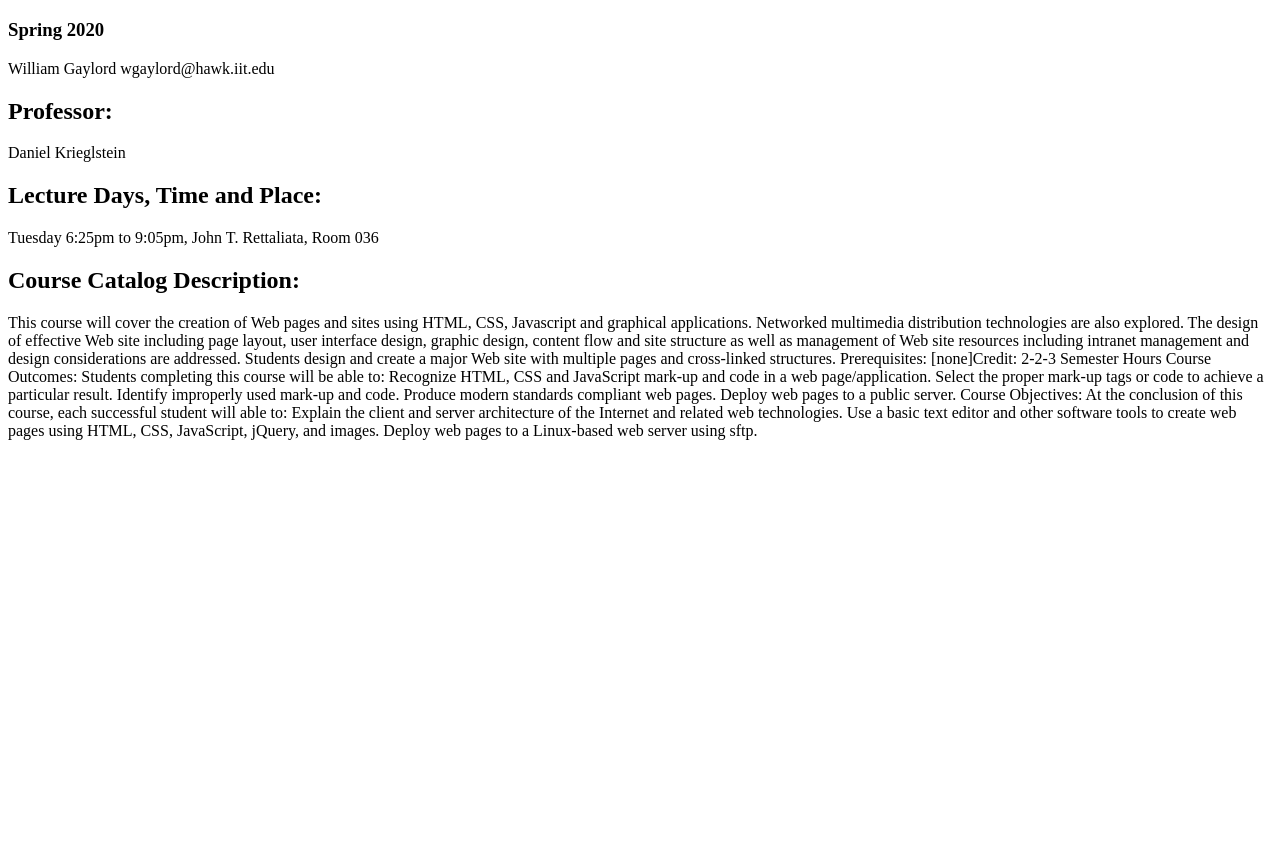
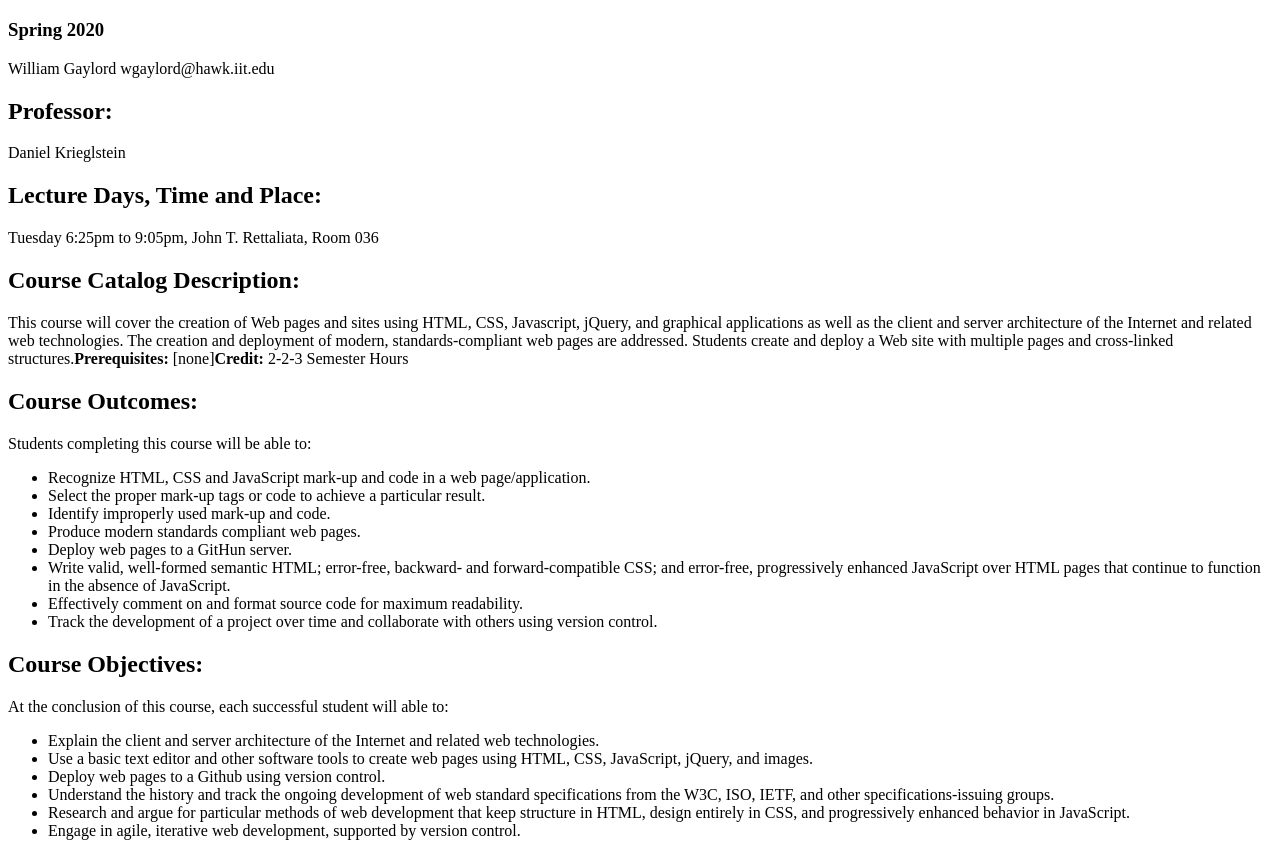
Before and after one commit to wgaylord/itmd-361-spring2020-Lab2, a plain HTML site: page index.html in a window 1280 px wide. Shown: the part 61-917 px from the top of the page. Before the commit the page ends 800 px from the top, so only its background shows below. Drawn offline with Linux system fonts and the light colour scheme.

Commit message:
Continue adding tags also update information from class site.

```diff
--- a/index.html
+++ b/index.html
@@ -15,18 +15,27 @@
     <h2>Lecture Days, Time and Place:</h2>
     <p>Tuesday 6:25pm to 9:05pm, John T. Rettaliata, Room 036</p>
     <h2>Course Catalog Description:</h2>
-This course will cover the creation of Web pages and sites using HTML, CSS, Javascript and graphical applications. Networked multimedia distribution technologies are also explored. The design of effective Web site including page layout, user interface design, graphic design, content flow and site structure as well as management of Web site resources including intranet management and design considerations are addressed. Students design and create a major Web site with multiple pages and cross-linked structures. Prerequisites: [none]Credit: 2-2-3 Semester Hours
-Course Outcomes:
-Students completing this course will be able to:
-Recognize HTML, CSS and JavaScript mark-up and code in a web page/application.
-Select the proper mark-up tags or code to achieve a particular result.
-Identify improperly used mark-up and code.
-Produce modern standards compliant web pages.
-Deploy web pages to a public server.
-Course Objectives:
-At the conclusion of this course, each successful student will able to:
-Explain the client and server architecture of the Internet and related web technologies.
-Use a basic text editor and other software tools to create web pages using HTML, CSS, JavaScript, jQuery, and images.
-Deploy web pages to a Linux-based web server using sftp.
+    <p>This course will cover the creation of Web pages and sites using HTML, CSS, Javascript, jQuery, and graphical applications as well as the client and server architecture of the Internet and related web technologies. The creation and deployment of modern, standards-compliant web pages are addressed. Students create and deploy a Web site with multiple pages and cross-linked structures.<strong>Prerequisites:</strong> [none]<strong>Credit:</strong> 2-2-3 Semester Hours</p>
+    <h2>Course Outcomes:</h2>
+    <p>Students completing this course will be able to:</p>
+	<ul>
+       <li>Recognize HTML, CSS and JavaScript mark-up and code in a web page/application.</li>
+       <li>Select the proper mark-up tags or code to achieve a particular result.</li>
+       <li>Identify improperly used mark-up and code.</li>
+       <li>Produce modern standards compliant web pages.</li>
+       <li>Deploy web pages to a GitHun server.</li>
+	   <li>Write valid, well-formed semantic HTML; error-free, backward- and forward-compatible CSS; and error-free, progressively enhanced JavaScript over HTML pages that continue to function in the absence of JavaScript.</li>
+	   <li>Effectively comment on and format source code for maximum readability.</li>
+	   <li>Track the development of a project over time and collaborate with others using version control.</li>
+	</ul>
+    <h2>Course Objectives:</h2>
+    <p>At the conclusion of this course, each successful student will able to:<p>
+	<ul>
+      <li>Explain the client and server architecture of the Internet and related web technologies.</li>
+      <li>Use a basic text editor and other software tools to create web pages using HTML, CSS, JavaScript, jQuery, and images.</li>
+      <li>Deploy web pages to a Github using version control.</li>
+      <li>Understand the history and track the ongoing development of web standard specifications from the W3C, ISO, IETF, and other specifications-issuing groups.</li>
+      <li>Research and argue for particular methods of web development that keep structure in HTML, design entirely in CSS, and progressively enhanced behavior in JavaScript.</li>
+	  <li>Engage in agile, iterative web development, supported by version control.</li>
 </body>
 </html>
```
